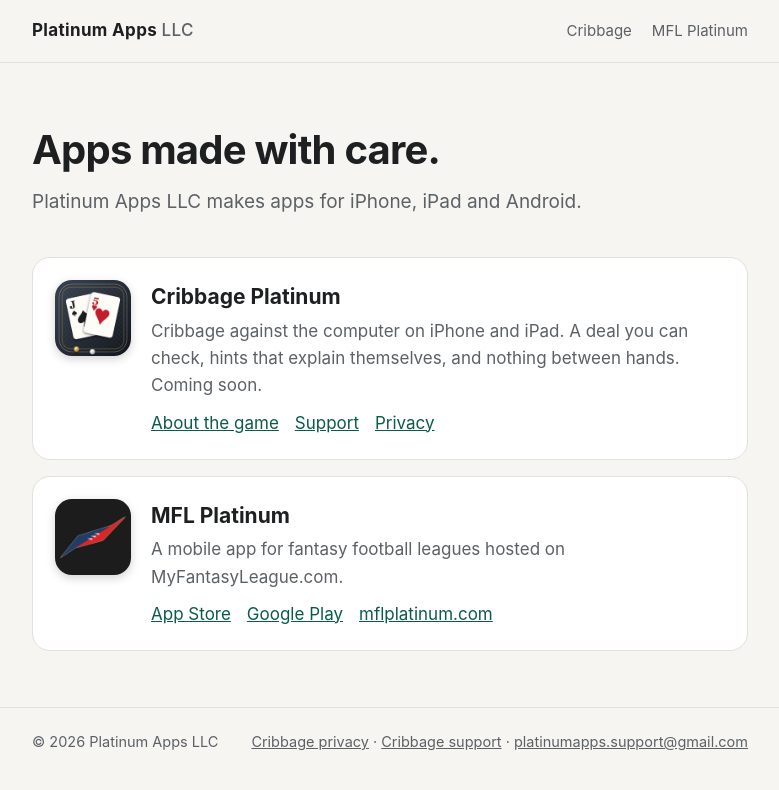
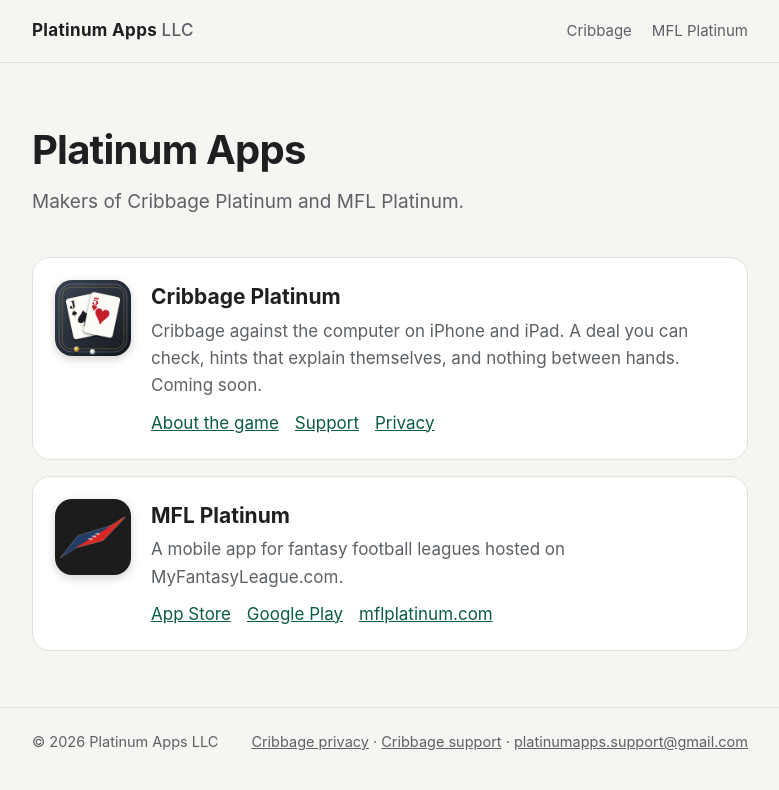
Before and after one commit to platinumappsllc/platinumapps-web, a plain HTML site: page index.html in a window 1280 px wide. Shown: the whole page, without its empty margins (250-1029 px from the left). Drawn offline with Linux system fonts and the light colour scheme.

Commit message:
feat: use the company's name as the home page headline
Co-Authored-By: Claude Fable 5.2 <noreply@anthropic.com>

```diff
--- a/index.html
+++ b/index.html
@@ -15,8 +15,8 @@
 </div></header>
 <main class="wrap">
   <section class="hero">
-    <h1>Apps made with care.</h1>
-    <p>Platinum Apps LLC makes apps for iPhone, iPad and Android.</p>
+    <h1>Platinum Apps</h1>
+    <p>Makers of Cribbage Platinum and MFL Platinum.</p>
   </section>
   <section class="apps">
     <article class="app">
```
